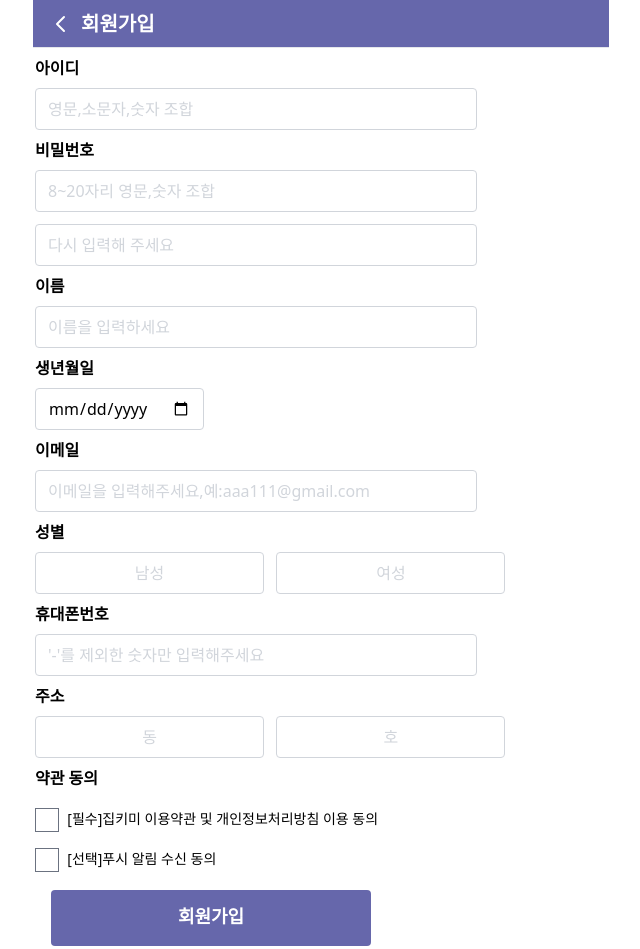
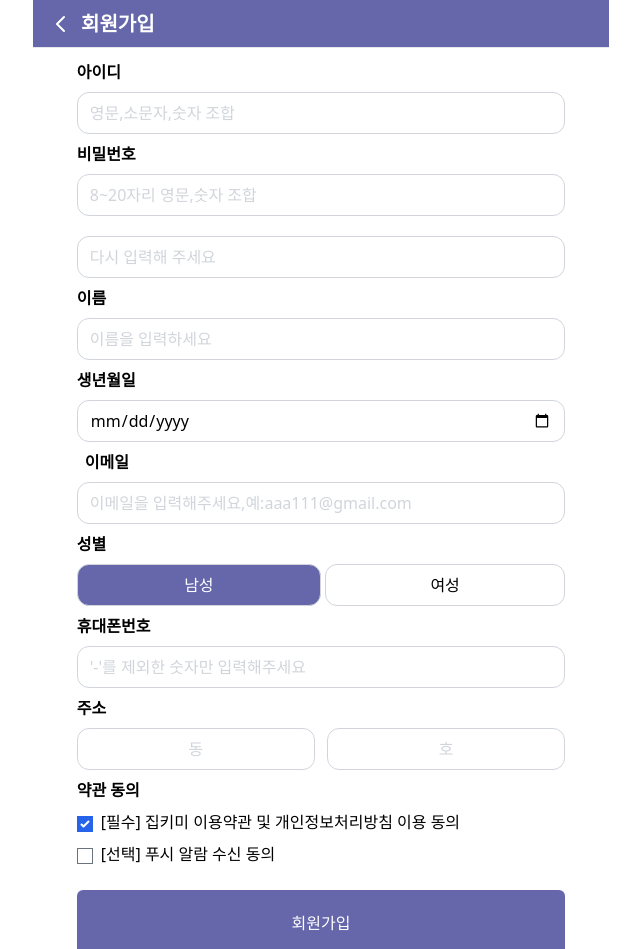
Before and after one commit to zhishiqiu/ZipKeyMe, a Next.js app: page /register in a window 1280 px wide. Shown: the top 949 px of the page, without its empty margins (319-959 px from the left). Built offline with nearby package versions, Linux system fonts and the light colour scheme.

Commit message:
[FEAT] 회원가입페이지(/register.tsx) 레지스터 연결 &  성별 선택 텍스트박스 -> 버튼

```diff
--- a/pages/register.tsx
+++ b/pages/register.tsx
@@ -3,14 +3,15 @@ import CopyRights from "public/copyRights.svg";
 import type { NextPage } from "next";
 import Head from "next/head";
 import Layout from "@components/Layout";
+import { useEffect, useState } from "react";
 import { useForm } from "react-hook-form";
+import Button from "@components/Button";
 import { useRouter } from "next/router";
 import useMutation from "@libs/client/useMutation";
 
 interface SignUpForm {
   account: string;
   password: string;
-  checkPassword: string;
   name: string;
   birth: string;
   email: string;
@@ -29,12 +30,19 @@ interface MutationResult {
 const Register: NextPage = () => {
   const [signUp, { loading, data, error }] =
     useMutation<MutationResult>("/api/users/signUp");
-  const { register, handleSubmit, reset } = useForm<SignUpForm>();
+  const { register, handleSubmit, watch, reset } = useForm<SignUpForm>();
+  const [mustAgree, setMustAgree] = useState(true);
+  const [checkPassword, setCheckPassword] = useState("");
   const onValid = (validForm: SignUpForm) => {
-    if (loading) return;
+    // if (loading) return;
     // 형식적 validation
-    signUp(validForm);
+    // signUp(validForm);
+    console.log(validForm);
   };
+  useEffect(() => {
+    const check = watch((data) => console.log(data));
+  }, [watch]);
+
   return (
     <Layout
       title={"회원가입"}
@@ -45,17 +53,16 @@ const Register: NextPage = () => {
         <title>Register</title>
       </Head>
 
-      <div className={"flex flex-col space-y-5 divide-y "}>
+      <div className={"flex flex-col items-center mt-3 divide-y w-full"}>
         <form
           onSubmit={handleSubmit(onValid)}
-          className="leading-10 ml-0.5"
+          className="flex flex-col mx-2 space-y-2"
         >
           <h2 className="font-black">아이디</h2>
           <p>
             <input
-              className="placeholder-gray-300 rounded border-gray-300"
+              className="w-full placeholder-gray-300 rounded-xl border-gray-300"
               type="text"
-              size={40}
               placeholder="영문,소문자,숫자 조합"
               {...register("account", {
                 required: true,
@@ -65,7 +72,7 @@ const Register: NextPage = () => {
           <h2 className="font-black">비밀번호</h2>
           <p>
             <input
-              className="placeholder-gray-300 rounded border-gray-300"
+              className="w-full placeholder-gray-300 rounded-xl border-gray-300"
               type="password"
               size={40}
               placeholder="8~20자리 영문,숫자 조합"
@@ -78,19 +85,17 @@ const Register: NextPage = () => {
           </p>
           <p>
             <input
-              className="placeholder-gray-300 mt-3 rounded border-gray-300"
+              className="w-full placeholder-gray-300 mt-3 rounded-xl border-gray-300"
               type="password"
               size={40}
               placeholder="다시 입력해 주세요"
-              {...register("checkPassword", {
-                required: true,
-              })}
+              onChange={(data) => setCheckPassword(data.target.value)}
             ></input>
           </p>
           <h2 className="font-black">이름</h2>
           <p>
             <input
-              className="placeholder-gray-300 rounded border-gray-300"
+              className="w-full placeholder-gray-300 rounded-xl border-gray-300"
               type="text"
               size={40}
               placeholder="이름을 입력하세요"
@@ -102,119 +107,125 @@ const Register: NextPage = () => {
           <h2 className="font-black">생년월일</h2>
           <p>
             <input
-              className="placeholder-gray-300 rounded border-gray-300"
+              className="w-full placeholder-gray-300 rounded-xl border-gray-300"
               type="date"
               size={40}
               placeholder="날짜선택"
-              {...register("checkPassword", {
+              {...register("birth", {
                 required: true,
               })}
             ></input>
           </p>
-          <h2 className="font-black">이메일</h2>
+          <h2 className="font-black mx-2">이메일</h2>
           <p>
             <input
-              className="placeholder-gray-300 rounded border-gray-300"
+              className="w-full placeholder-gray-300 rounded-xl border-gray-300"
               type="email"
               size={40}
               placeholder="이메일을 입력해주세요,예:aaa111@gmail.com"
-              {...register("checkPassword", {
+              {...register("email", {
                 required: true,
               })}
             ></input>
           </p>
           <h2 className="font-black">성별</h2>
-
+          <div className="grid grid-cols-2 ext-lg items-center space-x-1">
+            <div>
+              <input
+                id="male"
+                className="peer/male hidden"
+                type="radio"
+                value="MALE"
+                checked
+                {...register("gender", {
+                  required: true,
+                })}
+              />
+              <label
+                htmlFor="male"
+                className="border border-gray-300 block cursor-pointer select-none rounded-xl p-2 text-center peer-checked/male:bg-pantone peer-checked/male:text-white"
+              >
+                남성
+              </label>
+            </div>
+            <div>
+              <input
+                id="female"
+                className="peer/female hidden"
+                type="radio"
+                value="FEMALE"
+                {...register("gender", {
+                  required: true,
+                })}
+              />
+              <label
+                htmlFor="female"
+                className="border border-gray-300 block cursor-pointer select-none rounded-xl p-2 text-center peer-checked/female:bg-pantone p peer-checked/female:text-white"
+              >
+                여성
+              </label>
+            </div>
+          </div>
+          <h2 className="font-black ">휴대폰번호</h2>
           <p>
             <input
-              className="placeholder-gray-300 rounded border-gray-300 text-center"
+              className="w-full placeholder-gray-300 rounded-xl border-gray-300"
               type="text"
-              size={17}
-              name="text"
-              placeholder="남성"
-            ></input>
-            &nbsp;&nbsp;&nbsp;
-            <input
-              className="placeholder-gray-300 rounded border-gray-300 text-center"
-              type="text"
-              size={17}
-              name="text"
-              placeholder="여성"
-            ></input>
-          </p>
-
-          <h2 className="font-black">휴대폰번호</h2>
-          <p>
-            <input
-              className="placeholder-gray-300 rounded border-gray-300"
-              type="text"
-              size={40}
               placeholder="'-'를 제외한 숫자만 입력해주세요"
-              {...register("checkPassword", {
+              {...register("phone", {
                 required: true,
               })}
             ></input>
           </p>
           <h2 className="font-black">주소</h2>
-          <p>
+          <p className="flex justify-between">
             <input
-              className="placeholder-gray-300 rounded border-gray-300 text-center"
+              className="w-1/2 placeholder-gray-300 justify-self-auto rounded-xl border-gray-300 text-center"
               type="text"
-              size={17}
+              size={18}
               placeholder="동"
-              {...register("checkPassword", {
+              {...register("aptDong", {
                 required: true,
               })}
             ></input>
             &nbsp;&nbsp;&nbsp;
             <input
-              className="placeholder-gray-300 rounded border-gray-300 text-center"
+              className="w-1/2 placeholder-gray-300 justify-self-auto rounded-xl border-gray-300 text-center"
               type="text"
-              size={17}
+              size={18}
               placeholder="호"
-              {...register("checkPassword", {
+              {...register("aptHo", {
                 required: true,
               })}
             ></input>
           </p>
           <h2 className="font-black">약관 동의</h2>
-          <div className="choose">
-            <p>
-              <input
-                className="w-6 h-6"
-                type="checkbox"
-                name="choose1"
-                value="choose1"
-              ></input>
-              &nbsp;&nbsp;
-              <label className="font-medium text-sm">
-                [필수]집키미 이용약관 및 개인정보처리방침 이용 동의
-              </label>
-            </p>
+          <label className="space-x-2">
             <input
-              className="w-6 h-6"
               type="checkbox"
-              name="choose2"
-              value="choose2"
-            ></input>
-            &nbsp;&nbsp;
-            <label className="font-medium text-sm">
-              [선택]푸시 알림 수신 동의
-            </label>
-          </div>
-          <div className="w-80 h-14 font-black bg-[#6667ab] ml-4 mt-3 rounded">
-            <p className="text-white text-center text-lg ">
-              <input
-                className="mt-3"
-                type="submit"
-                value="회원가입"
-              ></input>
-            </p>
-          </div>
-          <div className="mt-5 ml-14">
-            <CopyRights />
+              checked={mustAgree}
+              onChange={() => setMustAgree(!mustAgree)}
+            />
+            <span>[필수] 집키미 이용약관 및 개인정보처리방침 이용 동의</span>
+          </label>
+
+          <label className="space-x-2">
+            <input
+              type="checkbox"
+              {...register("agree", {})}
+            />
+            <span>[선택] 푸시 알람 수신 동의</span>
+          </label>
+          <div className="py-4 font-bold">
+            <Button
+              large
+              text={loading ? "회원가입 중" : "회원가입"}
+            />
           </div>
         </form>
+        <div className="flex flex-col items-center mb-2">
+          <CopyRights />
+        </div>
       </div>
     </Layout>
   );
```
